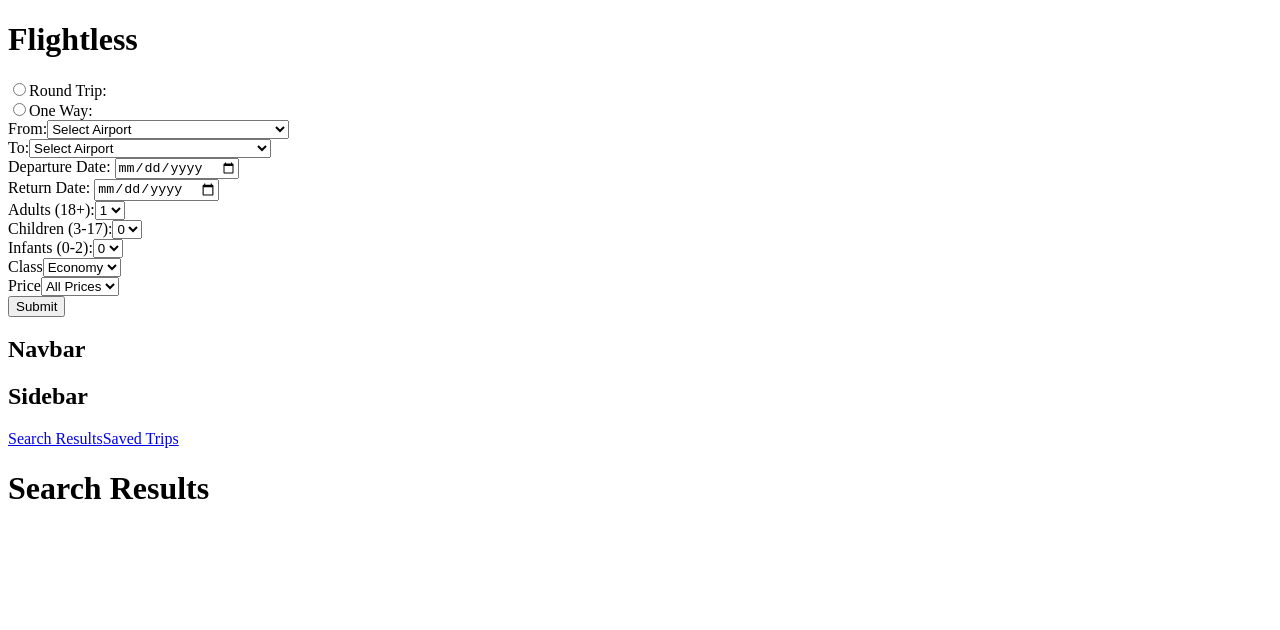
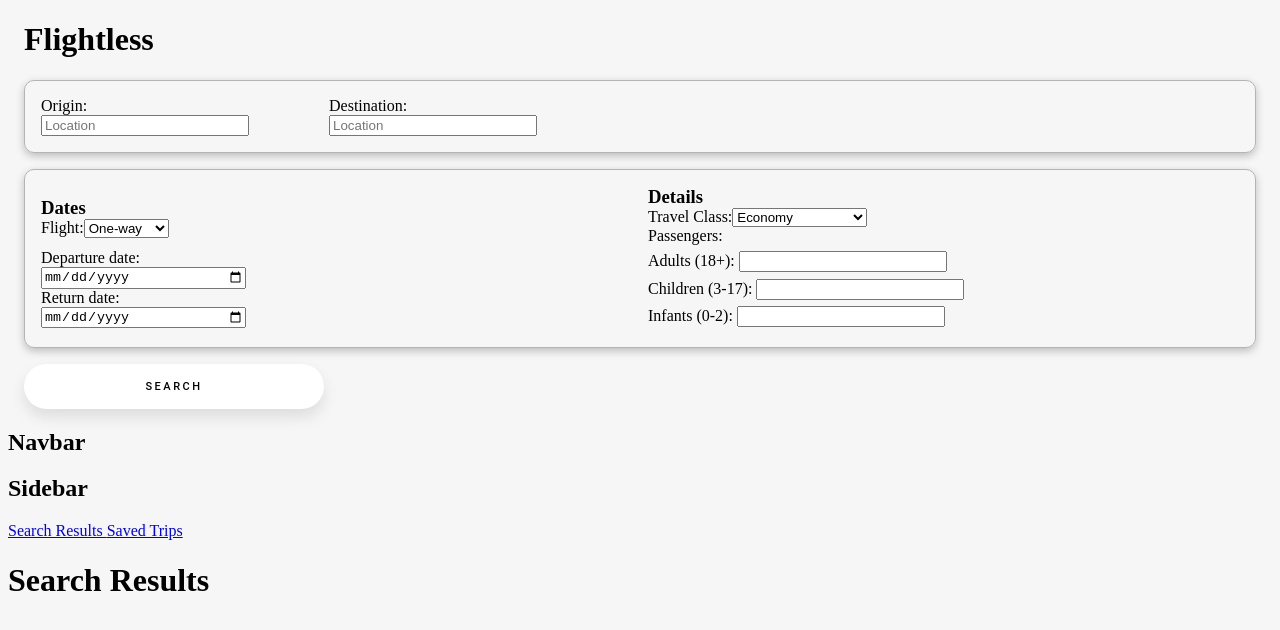
Before and after one commit to SFM-2022/Flightless, a React app: page / in a window 1280 px wide. Shown: the top 630 px of the page. Built offline with nearby package versions, Linux system fonts and the light colour scheme; no server answers.

Commit message:
updated new form

```diff
--- a/client/components/Modals/Form.jsx
+++ b/client/components/Modals/Form.jsx
@@ -9,14 +9,28 @@ const Form = () => {
     watch,
     formState: { errors },
   } = useForm();
-  const [data, setData] = useState('');
 
-  React.useEffect(() => {
-    axios.get(`/api/flights`).then((response) => {
-      console.log(`you have successfully submitted ${response.data}`);
-      // setPost(response.data);
-    });
+  const [loading, setLoading] = useState(true);
+  const [data, setData] = useState([]);
+
+  // using to make search bar functional?
+  const [query, setQuery] = useState('');
+
+  useEffect(() => {
+    const fetchData = async () => {
+      setLoading(true);
+      try {
+        const { data: response } = await axios.get('/api/flights');
+        setData(response);
+      } catch (err) {
+        console.log(`error fetching state: ${err}`);
+      }
+      setLoading(false);
+    };
+    fetchData();
   }, []);
+
+  // making search bar functional -> query search, probably use .map to loop through each obj in the array and display it? -> onClick event handler?
 
   // console.log('this is handle submit', handleSubmit);
   // console.log('data', data);
@@ -24,103 +38,102 @@ const Form = () => {
   return (
     <div className='formBody'>
       <form onSubmit={handleSubmit((data) => setData(JSON.stringify(data)))}>
-        <div>
+        <div className='searchBar'>
           <h1>Flightless</h1>
+
+          <div className='locations'>
+            {/* ORIGIN */}
+            <div className='origin'>
+              <label className='form-label'>Origin:</label>
+              <div className='input-group'>
+                <span className='input'></span>
+                <input
+                  type='text'
+                  className='form-control'
+                  list='origin-options'
+                  placeholder='Location'
+                  {...register('origin_location', {
+                    required: {
+                      value: true,
+                      message: 'origin is required',
+                    },
+                  })}
+                />
+              </div>
             </div>
 
-        {/* TRIPS */}
+            {/* DESTINATION */}
+            <div className='destination'>
+              <label className='form-label'>Destination:</label>
+              <div className='input-group'>
+                <span className='input'></span>
+                <input
+                  type='text'
+                  className='form-control'
+                  list='destination-options'
+                  placeholder='Location'
+                  {...register('dep_location', {
+                    required: {
+                      value: true,
+                      message: 'Departure is required',
+                    },
+                  })}
+                />
+              </div>
+            </div>
+          </div>
+
+          {/* FLIGHT TYPE */}
+          <div className='dates-details'>
+            <div className='flight-dates'>
+              <div className='flight-type'>
+                <h3 className='dates'>Dates</h3>
                 <div>
-          <section className='round-trip'>
-            <input
-              type='radio'
+                  <label
+                    id='flight-type-label'
+                    for='flight-type-select'
+                    className='form-label'
+                  >
+                    Flight:
+                  </label>
+                  <select id='flight-type-select' className='form-select'>
+                    <option
+                      value='one-way'
                       className={`trip-error ${errors.tripType}`}
-              placeholder='round trip'
+                      placeholder='one-way'
+                      {...register('one-way', {
+                        required: {
+                          value: true,
+                          message: 'Trip type is required',
+                        },
+                      })}
+                    >
+                      One-way
+                    </option>
+                    <option
+                      value='round-trip'
+                      className={`trip-error ${errors.tripType}`}
+                      placeholder='round-trip'
                       {...register('round_trip', {
                         required: {
                           value: true,
                           message: 'Trip type is required',
                         },
                       })}
-            />
-            <span>Round Trip:</span>
-          </section>
-          <section className='one-way'>
-            <input
-              type='radio'
-              className={`trip-error ${errors.tripType}`}
-              value='one way'
-              // one-way does not exist yet?
-              {...register('one-way', {
-                required: {
-                  value: true,
-                  message: 'Trip type is required',
-                },
-              })}
-            />
-
-            <span>One Way:</span>
-          </section>
-
-          {/* DEPARTURE */}
-          <div className='departure'>
-            <span>From:</span>
-            <select
-              {...register('dep_location', {
-                required: {
-                  value: true,
-                  message: 'Departure is required',
-                },
-              })}
                     >
-              <option placeholder='' selected disabled hidden>
-                Select Airport
-              </option>
-              <option placeholder='JFK'>
-                {' '}
-                John F. Kennedy International Airport
-              </option>
-              <option placeholder='LAX'>
-                {' '}
-                Los Angeles International Airport
-              </option>
-              <option placeholder='SFO'>San Francisco Internal Airport</option>
-              <option placeholder='PHL'>
-                Philadelphia International Airport
+                      Round-trip
                     </option>
                   </select>
                 </div>
-
-          <div className='arrival'>
-            <span>To:</span>
-            <select
-              {...register('arr_location', {
-                required: {
-                  value: true,
-                  message: 'Arrival is required',
-                },
-              })}
-            >
-              <option placeholder=''>Select Airport</option>
-              <option placeholder='JFK'>
-                {' '}
-                John F. Kennedy International Airport
-              </option>
-              <option placeholder='LAX'>
-                {' '}
-                Los Angeles International Airport
-              </option>
-              <option placeholder='SFO'>San Francisco Internal Airport</option>
-              <option placeholder='PHL'>
-                Philadelphia International Airport
-              </option>
-            </select>
               </div>
 
-          {/* DEPARTURE */}
-          <div>
-            <span>Departure Date: </span>
+              {/* DEPARTURE DATE  */}
+              <div className='departure-date'>
+                <label className='form-label'>Departure date:</label>
+                <div className='input-group'>
                   <input
                     type='date'
+                    className='departure-date-input'
                     {...register('dep_date', {
                       required: {
                         value: true,
@@ -129,13 +142,15 @@ const Form = () => {
                     })}
                   />
                 </div>
+              </div>
 
-          {/* RETURN */}
-          <div>
-            <span>Return Date: </span>
+              {/* RETURN DATE */}
+              <div className='return-date'>
+                <label className='form-label'>Return date:</label>
+                <div className='input-group'>
                   <input
                     type='date'
-              // return date does not exist yet in table?
+                    className='form-control'
                     {...register('return_date', {
                       required: {
                         value: true,
@@ -144,84 +159,16 @@ const Form = () => {
                     })}
                   />
                 </div>
-
-          {/* ignoring multi-city for now */}
-          {/* <section className='multi-city'>
-            <h3>Multi City:</h3>
-            <input
-              placeholder='one way'
-              {...register('tripType', {
-                required: {
-                  value: true,
-                  message: 'Trip type is required',
-                },
-              })}
-            />
-          </section> */}
-        </div>
-
-        {/* PASSENGERS */}
-        <div className='passengers'>
-          <div className='adults'>
-            <span>Adults (18+):</span>
-            <select
-              {...register('adults', {
-                required: {
-                  value: true,
-                  message: 'Trip type is required',
-                },
-              })}
-            >
-              <option>1</option>
-              <option>2</option>
-              <option>3</option>
-              <option>4</option>
-              <option>5</option>
-            </select>
-          </div>
-
-          <div className='children'>
-            <span>Children (3-17):</span>
-            <select
-              {...register('children', {
-                required: {
-                  value: true,
-                  message: 'Trip type is required',
-                },
-              })}
-            >
-              <option>0</option>
-              <option>1</option>
-              <option>2</option>
-              <option>3</option>
-              <option>4</option>
-              <option>5</option>
-            </select>
-          </div>
-          <div className='infants'>
-            <span>Infants (0-2):</span>
-            <select
-              {...register('infants', {
-                required: {
-                  value: true,
-                  message: 'Trip type is required',
-                },
-              })}
-            >
-              <option>0</option>
-              <option>1</option>
-              <option>2</option>
-              <option>3</option>
-              <option>4</option>
-              <option>5</option>
-            </select>
               </div>
             </div>
 
-        {/* CLASS AND PRICE */}
-        <div className='class'>
-          <span>Class</span>
+            {/* FLIGHT CLASS */}
+            <div className='flight-class'>
+              <h3 className='flight-className'>Details</h3>
+              <div className='destination'>
+                <label className='form-label'>Travel Class:</label>
                 <select
+                  className='form-select'
                   {...register('cabin_class', {
                     required: {
                       value: true,
@@ -229,32 +176,68 @@ const Form = () => {
                     },
                   })}
                 >
-            <option>Economy</option>
-            <option>Business</option>
+                  <option value='ECONOMY'>Economy</option>
+                  <option value='PREMIUM_ECONOMY'>Premium Economy</option>
+                  <option value='BUSINESS'>Business</option>
+                  <option value='FIRST'>First</option>
                 </select>
               </div>
-        <div className='price'>
-          <span>Price</span>
-          <select
-            // price does not exist yet?
-            {...register('price', {
+
+              {/* PASSENGERS: ADULTS */}
+              <div className='passengers'>
+                <label className='form-label'>Passengers:</label>
+                <div className='adults'>
+                  <label className='input'>Adults (18+): </label>
+                  <input
+                    type='number'
+                    min='0'
+                    className='form-control'
+                    {...register('adults', {
                       required: {
                         value: true,
                         message: 'Trip type is required',
                       },
                     })}
-          >
-            <option>All Prices</option>
-            <option>$100</option>
-            <option>$200</option>
-            <option>$300</option>
-            <option>$400</option>
-            <option>$500</option>
-          </select>
+                  />
                 </div>
-        <div>
-          <button type='button'>Submit</button>
+
+                {/* PASSENGERS: CHILDREN */}
+                <div className='children'>
+                  <label className='input'>Children (3-17): </label>
+                  <input
+                    type='number'
+                    min='0'
+                    className='form-control'
+                    {...register('children', {
+                      required: {
+                        value: true,
+                        message: 'Trip type is required',
+                      },
+                    })}
+                  />
                 </div>
+
+                {/* PASSENGERS: INFANTS */}
+                <div className='infants'>
+                  <label for='infants-input'>Infants (0-2): </label>
+                  <input
+                    type='number'
+                    min='0'
+                    className='form-control'
+                    {...register('infants', {
+                      required: {
+                        value: true,
+                        message: 'Trip type is required',
+                      },
+                    })}
+                  />
+                </div>
+              </div>
+            </div>
+          </div>
+        </div>
+        {/* button onClick searches for flights matching origin and destination */}
+        <button className='search'>Search</button>
       </form>
     </div>
   );
--- a/client/components/Sidebar/Sidebar.jsx
+++ b/client/components/Sidebar/Sidebar.jsx
@@ -5,7 +5,7 @@ export default function Sidebar() {
   return (
     <nav>
       <h1>Sidebar</h1>
-      <NavLink to='/'>Search Results</NavLink>
+      <NavLink to='/'>Search Results </NavLink>
       <NavLink to='/saved-trips'>Saved Trips</NavLink>
     </nav>
   );
--- a/client/styles.css
+++ b/client/styles.css
@@ -1,3 +1,80 @@
 body {
   margin: 0.5rem;
+  background: rgb(246, 246, 246);
 }
+
+.formBody {
+  margin: 1rem;
+}
+
+/* ORIGIN AND DESTINATION */
+.origin,
+.destination {
+  display: inline-block;
+}
+
+.origin {
+  margin-right: 5rem;
+}
+
+.locations {
+  border: 1px solid rgb(180, 180, 180);
+  border-radius: 10px;
+  box-shadow: rgba(0, 0, 0, 0.24) 0px 3px 8px;
+  padding: 1rem;
+}
+
+/* ALL THE INPUT BOXES */
+input {
+  width: 200px;
+}
+
+.dates-details {
+  padding: 1rem;
+  column-count: 2;
+  border: 1px solid rgb(180, 180, 180);
+  border-radius: 10px;
+  box-shadow: rgba(0, 0, 0, 0.24) 0px 3px 8px;
+  margin: 1rem 0;
+}
+
+/* DATES */
+h3 {
+  margin: 0;
+}
+
+.flight-type {
+  margin: 0.7rem 0;
+}
+
+/* PASSENGERS */
+.adults,
+.children,
+.infants {
+  margin: 0.4rem 0;
+}
+
+.search {
+  width: 300px;
+  height: 45px;
+  font-family: 'Roboto', sans-serif;
+  font-size: 11px;
+  text-transform: uppercase;
+  letter-spacing: 2.5px;
+  font-weight: 500;
+  color: #000;
+  background-color: #fff;
+  border: none;
+  border-radius: 45px;
+  box-shadow: 0px 8px 15px rgba(0, 0, 0, 0.1);
+  transition: all 0.3s ease 0s;
+  cursor: pointer;
+  outline: none;
+}
+
+.search:hover {
+  background-color: #2a94cd;
+  box-shadow: 0px 15px 20px rgba(46, 104, 229, 0.4);
+  color: #fff;
+  transform: translateY(-7px);
+}
```
Lines whose indentation alone changed are shown as unchanged.
